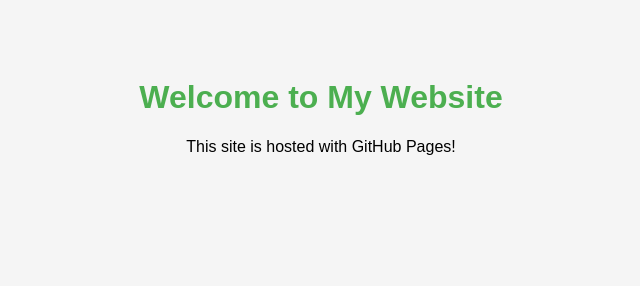
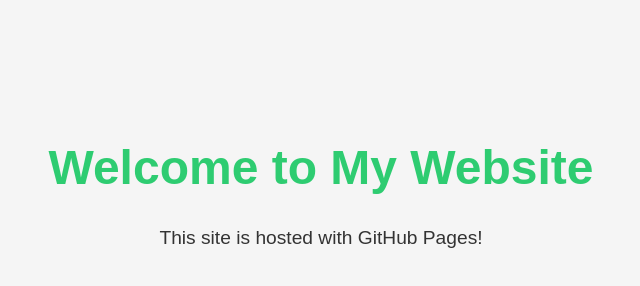
Before and after one commit to kavya9864/My-website, a plain HTML site: page index.html in a window 1280 px wide. Shown: the whole page, without its empty margins (319-959 px from the left). Drawn offline with Linux system fonts and the light colour scheme.

Commit message:
Update style.css with new styles

```diff
--- a/style.css
+++ b/style.css
@@ -1,9 +1,16 @@
 body {
+  background-color: #f5f5f5;
   font-family: Arial, sans-serif;
-  background-color: #f5f5f5;
   text-align: center;
-  padding: 50px;
+  padding-top: 100px;
 }
+
 h1 {
-  color: #4CAF50;
+  color: #2ecc71;
+  font-size: 3rem;
 }
+
+p {
+  color: #333;
+  font-size: 1.2rem;
+}
```
